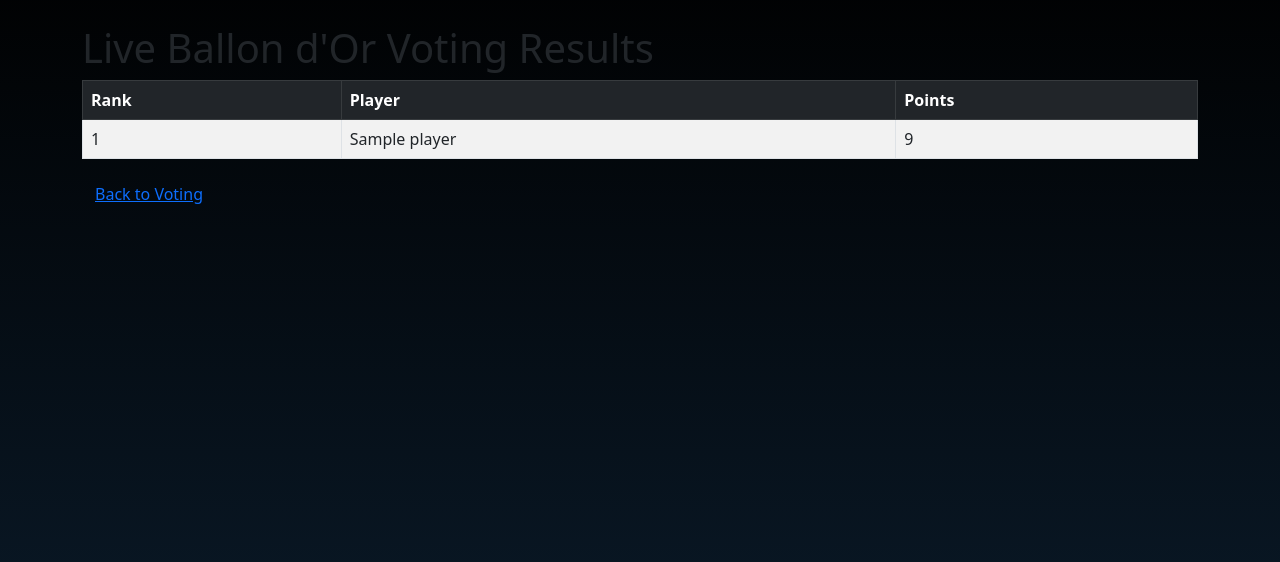
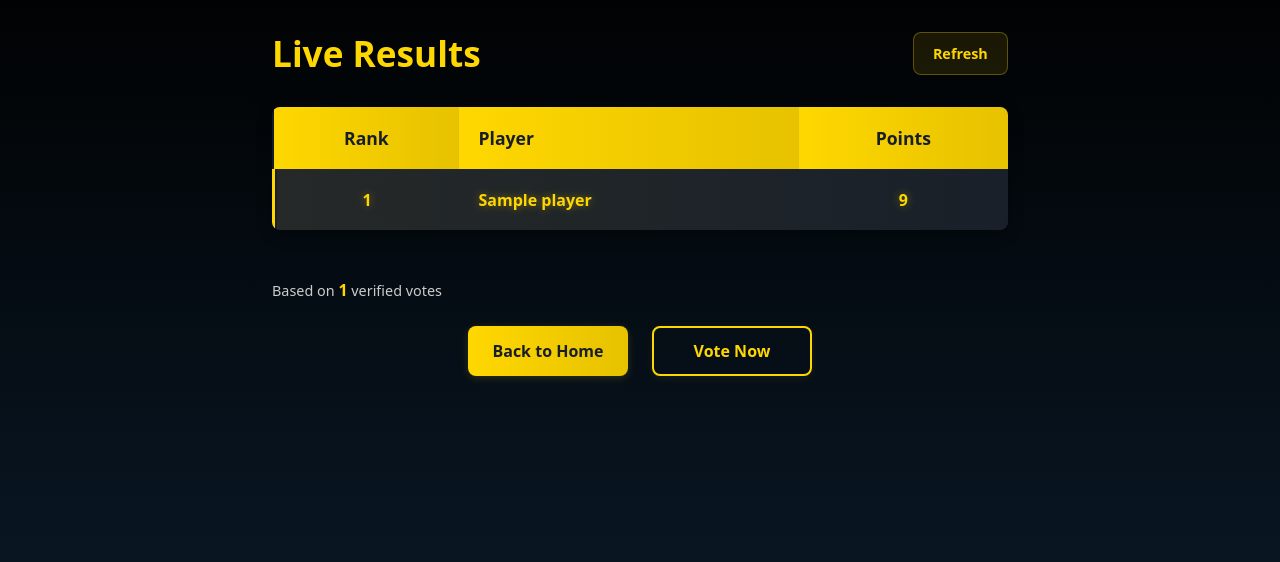
Before and after one commit to MSH1019/Ballon-d-or, a Django app: page /live-results/ in a window 1280 px wide. Shown: the part 58-620 px from the top of the page. Run offline with Django 5.2, Linux system fonts and the light colour scheme; tables that the repository leaves empty hold one stand-in row (values such as "Sample post"); parts of the project's set-up code (start-up, migrations or seed data) failed here and were passed over; some libraries are stand-ins or nearby versions.

Commit message:
Enhanced live results page with ranking, statistics, and styling
- Add proper tie handling for player rankings

- Display total verified vote count

- Implement auto-refresh every 30 seconds

- Add gold/silver/bronze styling for top 3 players

- Include visual separator between top 3 and other ranks

- Clean up and optimize CSS

```diff
--- a/ballon_dor/views.py
+++ b/ballon_dor/views.py
@@ -29,18 +29,31 @@
     def form_valid(self, form):
         active_year = get_active_year()
         email = form.cleaned_data["email"]
+
+        # Check if user already has a verified vote
         if Vote.objects.filter(
             email=email, year=active_year, is_verified=True
         ).exists():
             return redirect("already_voted")
+
+        # Check if user has an unverified vote - delete it and create new one
+        existing_vote = Vote.objects.filter(
+            email=email, year=active_year, is_verified=False
+        ).first()
+        if existing_vote:
+            existing_vote.delete()  # Delete the old unverified vote
+
+        # Now create the new vote
         vote = form.save(commit=False)
         vote.year = active_year
         vote.token = str(uuid.uuid4())
         vote.save()
+
         verify_url = self.request.build_absolute_uri(
             reverse("verify", args=[vote.token])
         )
-        # HTML email body
+
+        # Rest of your email code stays the same...
         html_body = f"""
         <html>
         <body>
@@ -57,10 +70,10 @@
             msg = EmailMessage(
                 "Confirm Your Vote",
                 html_body,
-                f"Ballon D'or App <{settings.EMAIL_HOST_USER}>",  # Sender name + email
+                f"Ballon D'or App <{settings.EMAIL_HOST_USER}>",
                 [email],
             )
-            msg.content_subtype = "html"  # For HTML rendering
+            msg.content_subtype = "html"
             msg.send()
         except Exception as e:
             print(f"Email send failed: {e}")
@@ -90,6 +103,9 @@
         }
         tally = {}
 
+        # Get all verified votes for this year
+        verified_votes = Vote.objects.filter(year=active_year, is_verified=True)
+
         for vote in Vote.objects.filter(year=active_year, is_verified=True):
             for field, points in points_map.items():
                 player = getattr(
@@ -99,9 +115,25 @@
                     tally.get(player, 0) + points
                 )  # If player is already in tally, add points to their total. If player isn’t in tally yet, start at 0 and add points.
 
+        # Handle ties - assign proper ranks
+        ranked_results = []  # Empty list to store our final results
+        current_rank = 1  # Start at rank 1
+
         # Sort and get top 20
-        results = sorted(tally.items(), key=lambda x: x[1], reverse=True)[:20]
-        context["results"] = results
+        sorted_results = sorted(tally.items(), key=lambda x: x[1], reverse=True)[
+            :30
+        ]  # This gives us: [(PlayerA, 8), (PlayerB, 5), (PlayerC, 5), (PlayerD, 3)]
+
+        for i, (player, points) in enumerate(sorted_results):
+            if i > 0 and points < sorted_results[i - 1][1]:  # Only change rank if:
+                # - We're not on the first player (i > 0)
+                # - AND current points are less than previous player's points
+                # If points are different from previous, update rank
+                current_rank = i + 1
+            ranked_results.append((current_rank, player, points))
+
+        context["results"] = ranked_results
+        context["total_votes"] = verified_votes.count()
         return context
 
 
--- a/static/css/main.css
+++ b/static/css/main.css
@@ -607,3 +607,237 @@
   opacity: 1 !important;
   filter: none !important;
 }
+
+
+/* ===== RESULTS PAGE STYLES ===== */
+.results-page {
+  max-width: 800px;
+  margin: 2rem auto;
+  padding: 0 2rem;
+}
+
+
+.results-header {
+  display: flex;
+  justify-content: space-between;
+  align-items: center;
+  margin-bottom: 2rem;
+}
+
+
+.results-title {
+  font-size: 2.2rem;
+  color: #ffd700;
+  font-weight: 600;
+  margin: 0;
+}
+
+
+.refresh-btn {
+  background: rgba(255, 215, 0, 0.1);
+  border: 1px solid rgba(255, 215, 0, 0.3);
+  color: #ffd700;
+  padding: 0.6rem 1.2rem;
+  border-radius: 8px;
+  cursor: pointer;
+  font-size: 0.9rem;
+  font-weight: 600;
+  transition: all 0.2s ease;
+}
+
+
+.refresh-btn:hover {
+  background: rgba(255, 215, 0, 0.2);
+  transform: scale(1.05);
+}
+
+
+/* Vote Statistics */
+.vote-stats {
+  text-align: left;
+  color: #ccc;
+  font-size: 0.9rem;
+  margin-bottom: 1.5rem;
+}
+
+
+.vote-count {
+  color: #ffd700;
+  font-weight: 600;
+  font-size: 1rem;
+  animation: pulse 3s infinite;
+}
+
+
+
+.last-updated {
+  color: #999;
+  font-size: 0.8rem;
+  margin-left: 1rem;
+}
+
+/* Results Table */
+.results-table {
+  width: 100%;
+  border-collapse: collapse;
+  background-color: #121a2b;
+  border-radius: 8px;
+  overflow: hidden;
+  margin-bottom: 3rem;
+  box-shadow: 0 4px 15px rgba(0, 0, 0, 0.3);
+}
+
+.results-table th {
+  background: linear-gradient(90deg, #ffd700, #e6c200);
+  color: #181d2a;
+  font-weight: 600;
+  padding: 1.2rem;
+  text-align: left;
+  font-size: 1.1rem;
+}
+
+.results-table th:first-child,
+.results-table th:last-child {
+  text-align: center;
+}
+
+.results-table td {
+  padding: 1.2rem;
+  border-bottom: 1px solid #444;
+  font-size: 1rem;
+  color: #fff;
+}
+
+.results-table td:first-child,
+.results-table td:last-child {
+  text-align: center;
+  font-weight: 600;
+}
+
+.results-table tr:last-child td {
+  border-bottom: none;
+}
+
+.results-table tbody tr:hover {
+  background-color: rgba(255, 215, 0, 0.05);
+}
+
+/* Top 3 Ranks - Combined */
+.results-table .rank-1,
+.results-table .rank-2,
+.results-table .rank-3 {
+  font-weight: 600;
+}
+
+.results-table .rank-1 td { color: #ffd700; text-shadow: 0 0 8px rgba(255, 215, 0, 0.4); }
+.results-table .rank-2 td { color: #c0c0c0; text-shadow: 0 0 8px rgba(192, 192, 192, 0.4); }
+.results-table .rank-3 td { color: #cd7f32; text-shadow: 0 0 8px rgba(205, 127, 50, 0.4); }
+
+.results-table .rank-1 {
+  background: linear-gradient(90deg, rgba(255, 215, 0, 0.08), rgba(255, 215, 0, 0.03));
+  border-left: 3px solid #ffd700;
+}
+.results-table .rank-2 {
+  background: linear-gradient(90deg, rgba(192, 192, 192, 0.08), rgba(192, 192, 192, 0.03));
+  border-left: 3px solid #c0c0c0;
+}
+.results-table .rank-3 {
+  background: linear-gradient(90deg, rgba(205, 127, 50, 0.08), rgba(205, 127, 50, 0.03));
+  border-left: 3px solid #cd7f32;
+}
+
+.results-table .rank-1:hover,
+.results-table .rank-2:hover,
+.results-table .rank-3:hover {
+  transform: translateX(2px);
+}
+
+/* Top 3 Separator */
+.separator-row {
+  background: none !important;
+  border: none !important;
+}
+
+.separator-row td {
+  padding: 1rem 0 !important;
+  border: none !important;
+}
+
+.top3-separator {
+  text-align: center;
+  color: #ffd700;
+  font-size: 0.9rem;
+  font-weight: 600;
+  opacity: 0.7;
+  position: relative;
+}
+
+.top3-separator::before,
+.top3-separator::after {
+  content: "";
+  position: absolute;
+  top: 50%;
+  width: 30%;
+  height: 1px;
+  background: linear-gradient(to right, transparent, #ffd700, transparent);
+}
+
+.top3-separator::before { left: 0; }
+.top3-separator::after { right: 0; }
+
+/* Action Buttons - Uses existing .btn, .gold-btn, .outline-btn classes */
+.results-actions {
+  display: flex;
+  justify-content: center;
+  gap: 1.5rem;
+  flex-wrap: wrap;
+}
+
+.results-actions .btn {
+  opacity: 1 !important;
+  filter: none !important;
+  font-size: 1rem;
+  font-weight: 600;
+  min-width: 160px;
+  height: 50px;
+  display: flex;
+  align-items: center;
+  justify-content: center;
+  text-decoration: none;
+  border-radius: 8px;
+  transition: all 0.2s ease;
+}
+
+.results-actions .gold-btn {
+  background: linear-gradient(90deg, #ffd700, #e6c200) !important;
+  color: #181d2a !important;
+  border: none !important;
+  box-shadow: 0 2px 8px rgba(255, 215, 0, 0.16);
+}
+
+.results-actions .gold-btn:hover {
+  filter: brightness(1.08);
+  transform: translateY(-1px);
+}
+
+.results-actions .outline-btn {
+  border: 2px solid #ffd700 !important;
+  color: #ffd700 !important;
+  background: transparent !important;
+  box-shadow: 0 2px 8px rgba(255, 215, 0, 0.08);
+}
+
+.results-actions .outline-btn:hover {
+  background: #ffd700 !important;
+  color: #181d2a !important;
+  transform: translateY(-1px);
+}
+
+/* Mobile Responsive */
+@media (max-width: 768px) {
+  .results-page { padding: 0 1rem; }
+  .results-header { flex-direction: column; gap: 1rem; text-align: center; }
+  .results-table th, .results-table td { padding: 0.8rem 0.5rem; font-size: 0.9rem; }
+  .results-actions { flex-direction: column; align-items: center; }
+  .results-actions .btn { width: 100%; max-width: 280px; }
+}
--- a/templates/ballon_dor/live_results.html
+++ b/templates/ballon_dor/live_results.html
@@ -1,11 +1,16 @@
 {% extends "ballon_dor/base.html" %}
+{% load static %}
 {% block title %}Live Results{% endblock %}
 
 {% block content %}
-  <h1>Live Ballon d'Or Voting Results</h1>
+<div class="results-page">
+  <div class="results-header">
+    <h1 class="results-title">Live Results</h1>
+    <button class="refresh-btn" onclick="location.reload()">Refresh</button>
+  </div>
 
-  <table class="table table-bordered table-striped">
-    <thead class="table-dark">
+  <table class="results-table">
+    <thead>
       <tr>
         <th>Rank</th>
         <th>Player</th>
@@ -13,21 +18,42 @@
       </tr>
     </thead>
     <tbody>
-      {% for player, points in results %}
-        <tr>
-          <td>{{ forloop.counter }}</td>
+      {% for rank, player, points in results %}
+        <tr class="rank-{{ rank }}">
+          <td>{{ rank }}</td>
           <td>{{ player.name }}</td>
           <td>{{ points }}</td>
         </tr>
-      {% empty %}
-        <tr>
-          <td colspan="3">No votes yet!</td>
-        </tr>
+        {% if rank == 3 and results|length > 3 %}
+          <tr class="separator-row">
+            <td colspan="3">
+              <div class="top3-separator">
+
+              </div>
+            </td>
+          </tr>
+        {% endif %}
       {% endfor %}
     </tbody>
   </table>
 
+  <div class="vote-stats">
+    {% if total_votes > 0 %}
+      Based on <span class="vote-count">{{ total_votes }}</span> verified votes
+    {% endif %}
+  </div>
 
+  <div class="results-actions">
+    <a href="{% url 'home' %}" class="btn gold-btn">Back to Home</a>
+    <a href="{% url 'vote' %}" class="btn outline-btn">Vote Now</a>
+  </div>
+</div>
 
-  <a href="{% url 'home' %}" class="btn btn-link">Back to Voting</a>
+<!-- Auto-refresh script -->
+<script>
+  // Auto-refresh every 30 seconds
+  setTimeout(function() {
+    location.reload();
+  }, 30000);
+</script>
 {% endblock %}
```
Also changed, not shown: media/flags/2000px-flag-czech-republic-svg-wallpaper-preview.jpg (deleted), media/flags/Germany-Flag.jpg (added), media/flags/germany.jpg (deleted).
